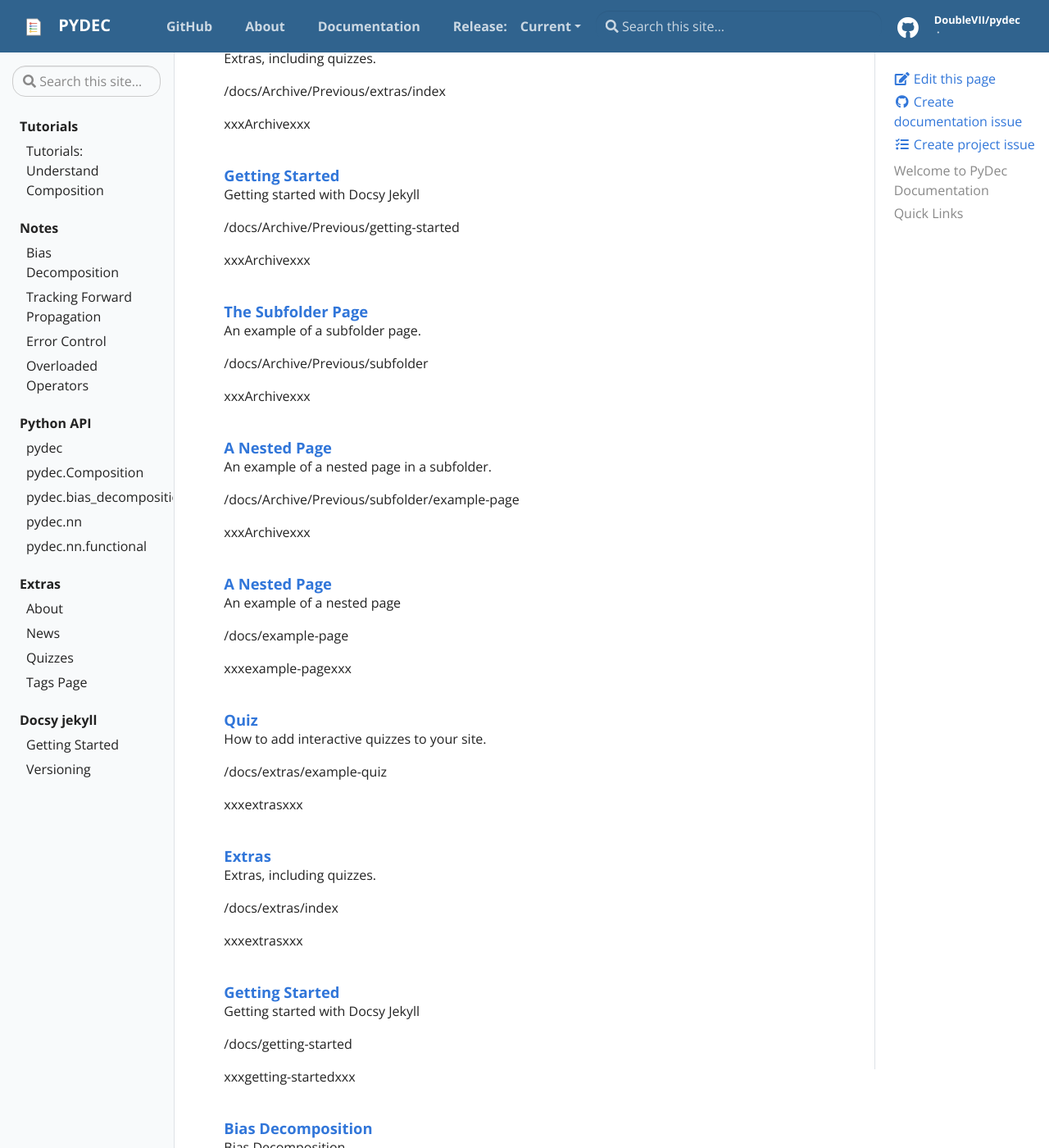
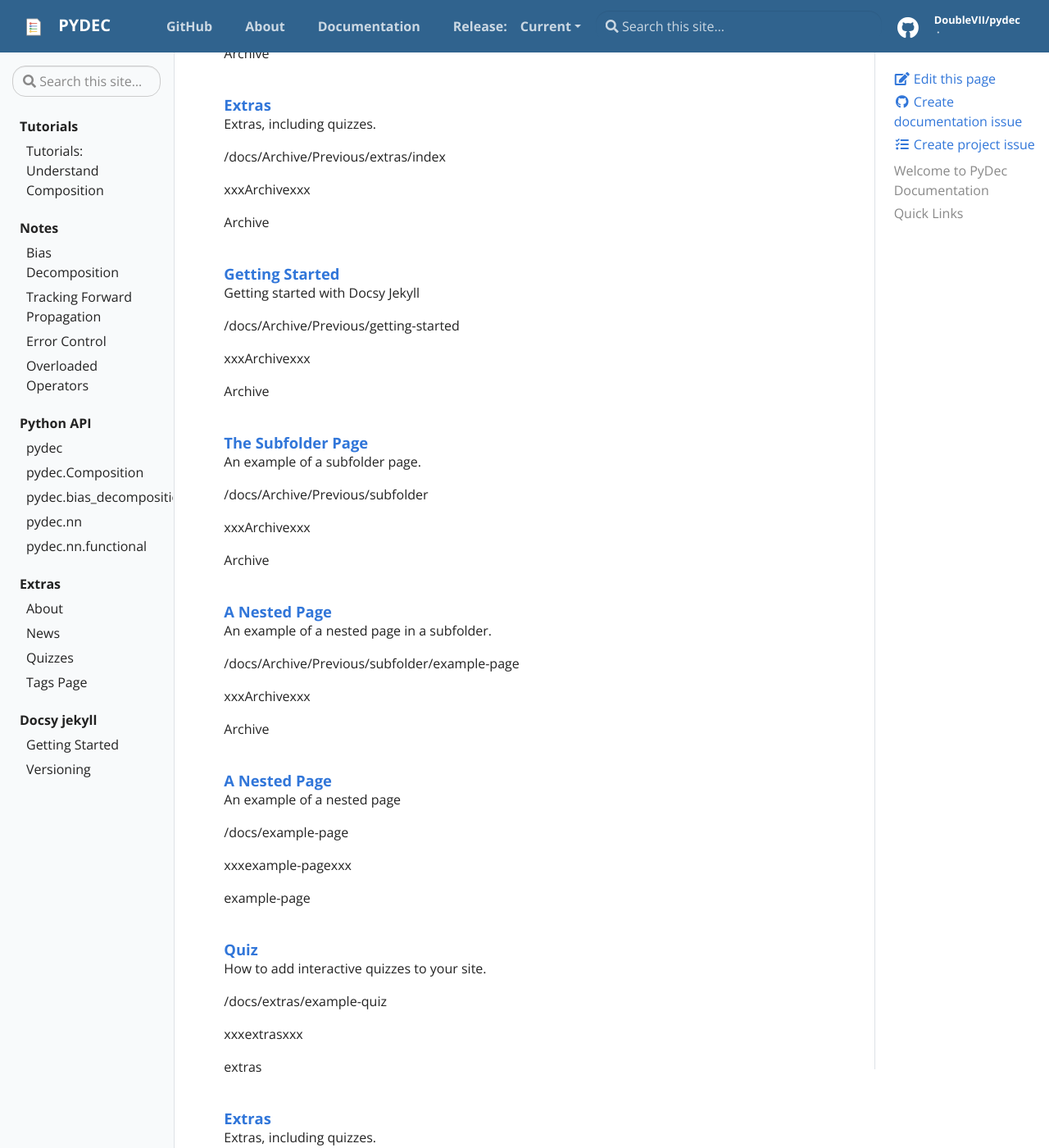
Before and after one commit to NJUNLP/pydec, a Jekyll site: the page built from docs/pages/index.md, in a window 1280 px wide and 1400 px high, scrolled down 714 px. Shown: the whole window at 82% size. Built offline with Jekyll 4.4.1, drawn with Linux system fonts in a browser that asks for light colours; some of the changed text lies outside the part shown.

Commit message:
print debug info

```diff
--- a/docs/pages/index.md
+++ b/docs/pages/index.md
@@ -14,12 +14,14 @@
     <hr class="panel-line">
     {% for post in site.docs  %}
     {% assign path_segment = post.url | split: "/" | slice: 2 %}
-    {% if path_segment != "archive" %}
+    {% assign debug_info = path_segment == "Archive" %}
+    {% if path_segment != "Archive" %}
     <div class="entry">
     <h5><a href="{{ post.url | prepend: site.baseurl }}">{{ post.title }}</a></h5>
     <p>{{ post.description }}</p>
     <p>{{ post.url }}</p>
     <p>xxx{{ path_segment }}xxx</p>
+    <p>{{ debug_info }}</p>
     </div>
     {% endif %}
     {% endfor %}
```
